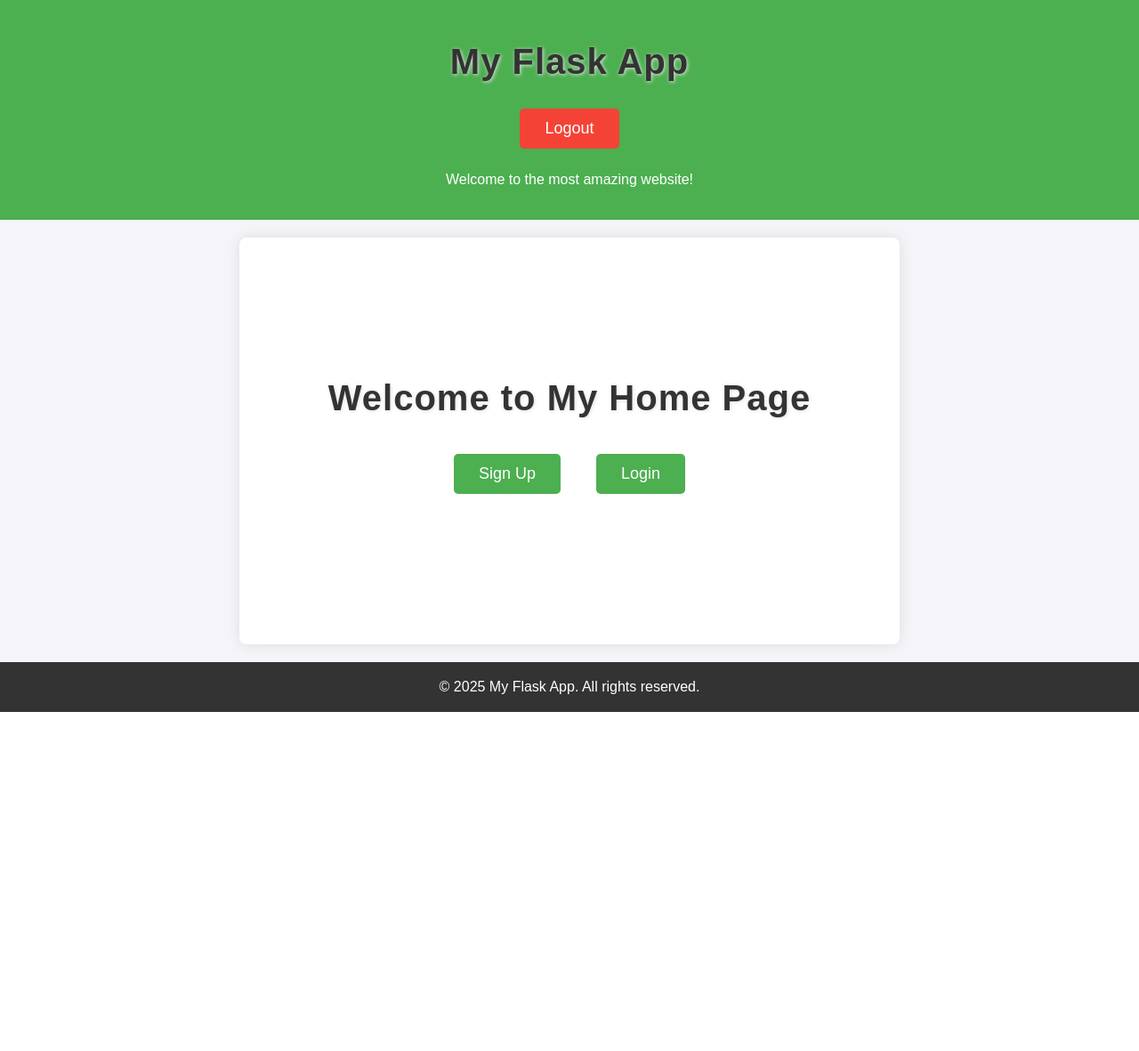
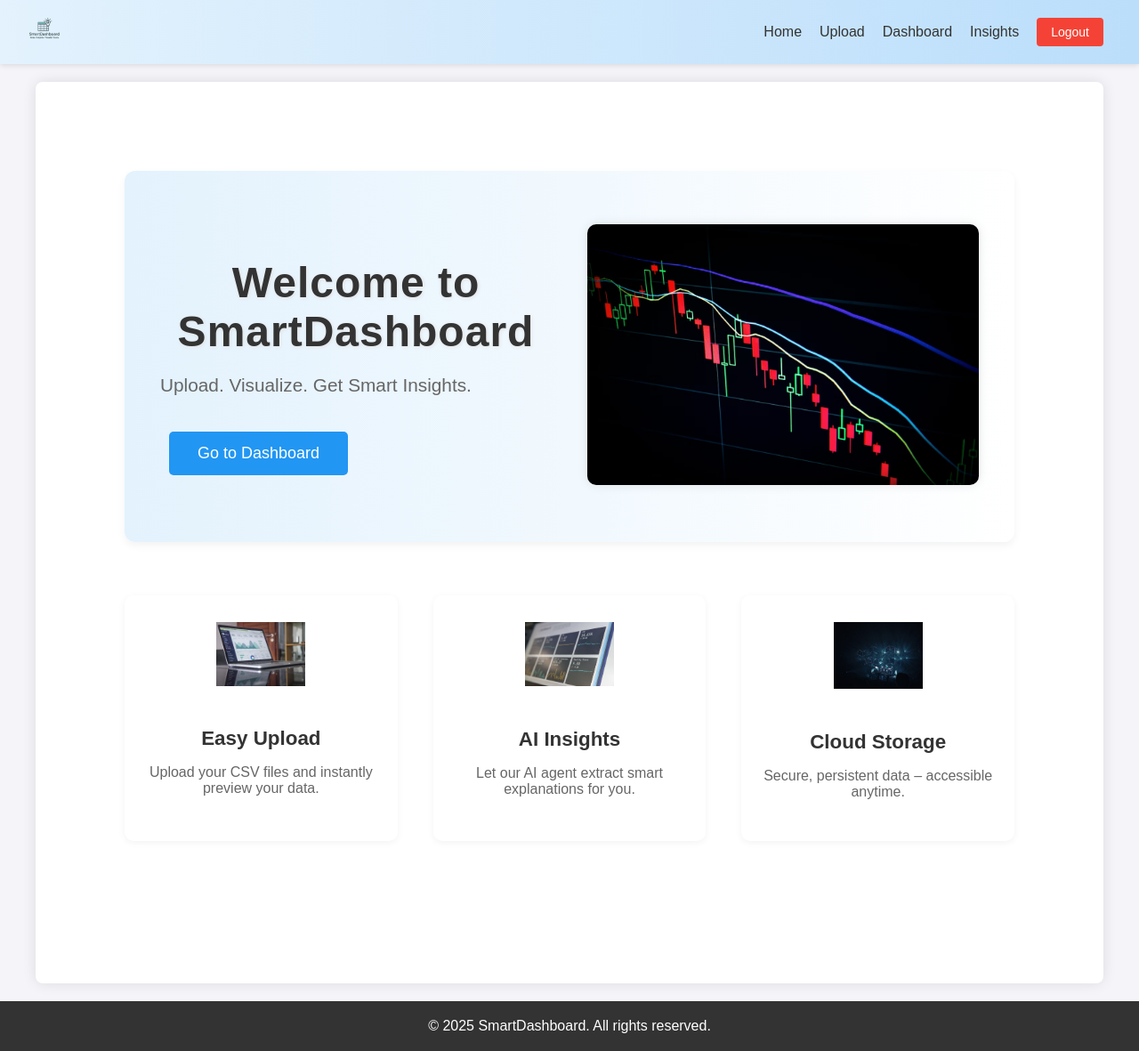
Before and after one commit to BenZehavi423/smart-dashboard, a Flask app: page / in a window 1280 px wide. Shown: the whole page at 89% size. Before the commit the page ends 800 px from the top, so only its background shows below. Run offline with Flask 3, Linux system fonts and the light colour scheme; the visitor is signed in with stand-in values (Sample User, id 1).

Commit message:
frontend: improve home page and upload ui

```diff
--- a/website/web/static/style.css
+++ b/website/web/static/style.css
@@ -48,22 +48,7 @@ header {
     padding: 20px 0;
 }
 
-nav {
-    text-align: center;
-    background-color: #333;
-}
 
-nav a {
-    color: white;
-    padding: 14px 20px;
-    text-decoration: none;
-    display: inline-block;
-}
-
-nav a:hover {
-    background-color: #ddd;
-    color: black;
-}
 
 footer {
     background-color: #333;
@@ -213,3 +198,200 @@ h1 {
     color: #666;
     font-style: italic;
 }
+
+/* ===== CUSTOM NAVBAR (added 7.7) ===== */
+
+.navbar {
+    display: flex;
+    justify-content: space-between;
+    align-items: center;
+    background: linear-gradient(to right, #e3f2fd, #bbdefb);
+    padding: 10px 30px;
+    box-shadow: 0 2px 6px rgba(0, 0, 0, 0.1);
+    position: sticky;
+    top: 0;
+    z-index: 1000;
+}
+
+.navbar-left .logo {
+    height: 40px;
+    width: auto;
+}
+
+.navbar-right {
+    display: flex;
+    align-items: center;
+}
+
+.navbar-right a {
+    margin-left: 20px;
+    color: #333;
+    font-weight: 500;
+    text-decoration: none;
+    font-size: 16px;
+    transition: color 0.2s ease;
+}
+
+.navbar-right a:hover {
+    color: #1769aa;
+}
+
+.navbar-right .button.red {
+    padding: 8px 16px;
+    font-size: 14px;
+    border-radius: 4px;
+    background-color: #f44336;
+    color: white;
+    margin-left: 20px;
+}
+
+.navbar-right .button.red:hover {
+    background-color: #d32f2f;
+}
+
+/* ===== HOME PAGE (hero + features) ===== */
+
+.hero-section {
+    display: flex;
+    justify-content: space-between;
+    align-items: center;
+    padding: 60px 40px;
+    gap: 40px;
+    background: linear-gradient(to right, #e3f2fd, #ffffff);
+    border-radius: 12px;
+    box-shadow: 0 4px 10px rgba(0,0,0,0.05);
+    margin-bottom: 60px;
+}
+
+.hero-text {
+    flex: 1;
+    text-align: left;
+}
+
+.hero-text h1 {
+    font-size: 3rem;
+    margin-bottom: 20px;
+    color: #333;
+}
+
+.hero-text p {
+    font-size: 1.3rem;
+    color: #666;
+    margin-bottom: 30px;
+}
+
+.hero-text .button {
+    font-size: 18px;
+    padding: 14px 32px;
+}
+
+.hero-image {
+    flex: 1;
+    text-align: center;
+}
+
+.hero-image img {
+    max-width: 100%;
+    height: auto;
+    border-radius: 10px;
+    box-shadow: 0 0 12px rgba(0,0,0,0.1);
+}
+
+/* ===== Features Section ===== */
+
+.features-section {
+    display: flex;
+    justify-content: space-around;
+    align-items: stretch;
+    flex-wrap: wrap;
+    gap: 40px;
+    margin-bottom: 60px;
+    text-align: center;
+}
+
+.feature {
+    flex: 1 1 250px;
+    background-color: #fff;
+    padding: 30px 20px;
+    border-radius: 10px;
+    box-shadow: 0 2px 8px rgba(0,0,0,0.05);
+    transition: transform 0.3s ease, box-shadow 0.3s ease;
+}
+
+.feature:hover {
+    transform: translateY(-5px);
+    box-shadow: 0 6px 12px rgba(0,0,0,0.1);
+}
+
+.feature img {
+    max-width: 100px;
+    margin-bottom: 20px;
+}
+
+.feature h3 {
+    font-size: 1.4rem;
+    margin-bottom: 10px;
+    color: #333;
+}
+
+.feature p {
+    font-size: 1rem;
+    color: #666;
+}
+
+/* ===== UPLOAD PAGE ===== */
+
+.upload-wrapper {
+    max-width: 800px;
+    margin: 0 auto;
+    text-align: center;
+}
+
+#drop-area {
+    border: 2px dashed #2196F3;
+    border-radius: 12px;
+    background-color: #f9f9ff;
+    padding: 40px;
+    margin: 30px auto;
+    transition: background-color 0.3s;
+}
+
+#drop-area:hover {
+    background-color: #e3f2fd;
+}
+
+#fileElem {
+    display: none;
+}
+
+#file-label {
+    margin: 10px;
+    display: block;
+    font-style: italic;
+    color: #777;
+}
+
+#file-list {
+    margin-top: 20px;
+    list-style-type: none;
+    padding: 0;
+}
+
+#file-list li {
+    padding: 8px 12px;
+    background-color: #f0f8ff;
+    margin: 5px 0;
+    border-radius: 6px;
+    transition: transform 0.2s ease;
+}
+
+#file-list li:hover {
+    transform: scale(1.02);
+    background-color: #e6f0fa;
+}
+
+#error-messages {
+    color: red;
+    font-weight: bold;
+    margin-top: 10px;
+}
--- a/website/web/templates/base.html
+++ b/website/web/templates/base.html
@@ -3,49 +3,53 @@
 <head>
   <meta charset="utf-8" />
   <meta name="viewport" content="width=device-width, initial-scale=1" />
-    <title>{% block title %}
-        Home
-        {% endblock %}
-    </title>
+  <title>{% block title %}Home{% endblock %}</title>
   <link rel="stylesheet" href="{{ url_for('static', filename='style.css') }}">
 </head>
+
 <body class="{% if request.endpoint in ['views.home', 'auth.login', 'auth.register'] %}full-height-layout{% endif %}">
-    <!-- Header -->
-    <header>
-        <h1>My Flask App</h1>
+
+  <!-- Navbar -->
+  <nav class="navbar">
+    <div class="navbar-left">
+      <img src="{{ url_for('static', filename='logo.jpg') }}" alt="Logo" class="logo">
+    </div>
+    <div class="navbar-right">
+      <a href="{{ url_for('views.home') }}">Home</a>
       {% if session.username %}
-            <form action="{{ url_for('auth.logout') }}" method="get">
-                <button type="submit" class="button red">Logout</button>
-            </form>
+        <a href="{{ url_for('views.upload_files') }}">Upload</a>
+        <a href="{{ url_for('views.profile') }}">Dashboard</a>
+        <a href="{{ url_for('views.analyze_data') }}">Insights</a>
+        <a href="{{ url_for('auth.logout') }}" class="button red">Logout</a>
+      {% else %}
+        <a href="{{ url_for('auth.login') }}">Login</a>
+        <a href="{{ url_for('auth.register') }}">Register</a>
       {% endif %}
-        <p>Welcome to the most amazing website!</p>
-    </header>
-    <!-- Flash messages -->
+    </div>
+  </nav>
+
+  <!-- Flash Messages -->
   {% with messages = get_flashed_messages(with_categories=true) %}
     {% if messages %}
       <div class="flash-container">
         {% for category, message in messages %}
-            <div class="flash-message {{ category }}">
-              {{ message }}
-            </div>
+          <div class="flash-message {{ category }}">{{ message }}</div>
         {% endfor %}
       </div>
     {% endif %}
   {% endwith %}
 
-
-    <!-- Main Content Section -->
+  <!-- Main Content -->
   <div class="container">
     <div class="content">
-            {% block content %}
-
-            {% endblock %}
+      {% block content %}{% endblock %}
     </div>
   </div>
 
   <!-- Footer -->
   <footer>
-        <p>&copy; 2025 My Flask App. All rights reserved.</p>
+    <p>&copy; 2025 SmartDashboard. All rights reserved.</p>
   </footer>
+
 </body>
 </html>
--- a/website/web/templates/home.html
+++ b/website/web/templates/home.html
@@ -1,13 +1,39 @@
 {% extends "base.html" %}
 {% block title %}
-My Home
+SmartDashboard
 {% endblock %}
+
 {% block content %}
-<div class="start-pages home-buttons">
-    <h1>Welcome to My Home Page</h1>
-    <div class="button-container">
-        <a href="{{ url_for('auth.register') }}" class="button">Sign Up</a>
-        <a href="{{ url_for('auth.login') }}" class="button">Login</a>
-    </div>
+<div class="hero-section">
+  <div class="hero-text">
+    <h1>Welcome to SmartDashboard</h1>
+    <p>Upload. Visualize. Get Smart Insights.</p>
+    {% if not session.username %}
+      <a href="{{ url_for('auth.register') }}" class="button blue">Get Started</a>
+    {% else %}
+      <a href="{{ url_for('views.profile') }}" class="button blue">Go to Dashboard</a>
+    {% endif %}
+  </div>
+  <div class="hero-image">
+    <img src="{{ url_for('static', filename='images/hero-data-viz.jpg') }}" alt="Data Visualization">
+  </div>
+</div>
+
+<div class="features-section">
+  <div class="feature">
+    <img src="{{ url_for('static', filename='images/simple-upload.jpg') }}" alt="Upload CSV">
+    <h3>Easy Upload</h3>
+    <p>Upload your CSV files and instantly preview your data.</p>
+  </div>
+  <div class="feature">
+    <img src="{{ url_for('static', filename='images/feature-insights.jpg') }}" alt="AI Insights">
+    <h3>AI Insights</h3>
+    <p>Let our AI agent extract smart explanations for you.</p>
+  </div>
+  <div class="feature">
+    <img src="{{ url_for('static', filename='images/cloud-storage.jpg') }}" alt="Cloud Storage">
+    <h3>Cloud Storage</h3>
+    <p>Secure, persistent data – accessible anytime.</p>
+  </div>
 </div>
 {% endblock %}
```
Also changed, not shown: website/web/static/images/cloud-storage.jpg (added), website/web/static/images/feature-insights.jpg (added), website/web/static/images/hero-data-viz.jpg (added), website/web/static/images/simple-upload.jpg (added), website/web/static/logo.jpg (added). Lines whose indentation alone changed are shown as unchanged.
